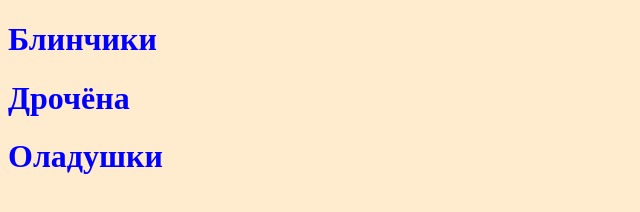
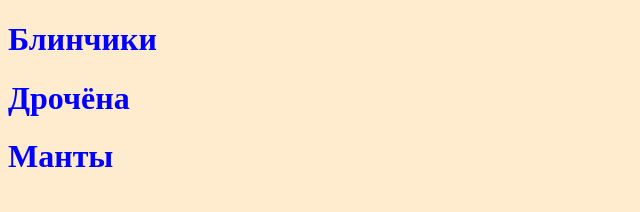
Before and after one commit to Ufaumpk/recipe-book, a plain HTML site: page index.html in a window 1280 px wide. Shown: the whole page, without its empty margins (0-640 px from the left). Drawn offline with Linux system fonts and the light colour scheme.

Commit message:
fix: rename recipe name

```diff
--- a/index.html
+++ b/index.html
@@ -9,6 +9,6 @@
 <body>
     <h1>Блинчики</h1>
     <h1>Дрочёна</h1>
-    <h1>Оладушки</h1>
+    <h1>Манты</h1>
 </body>
 </html>
```
